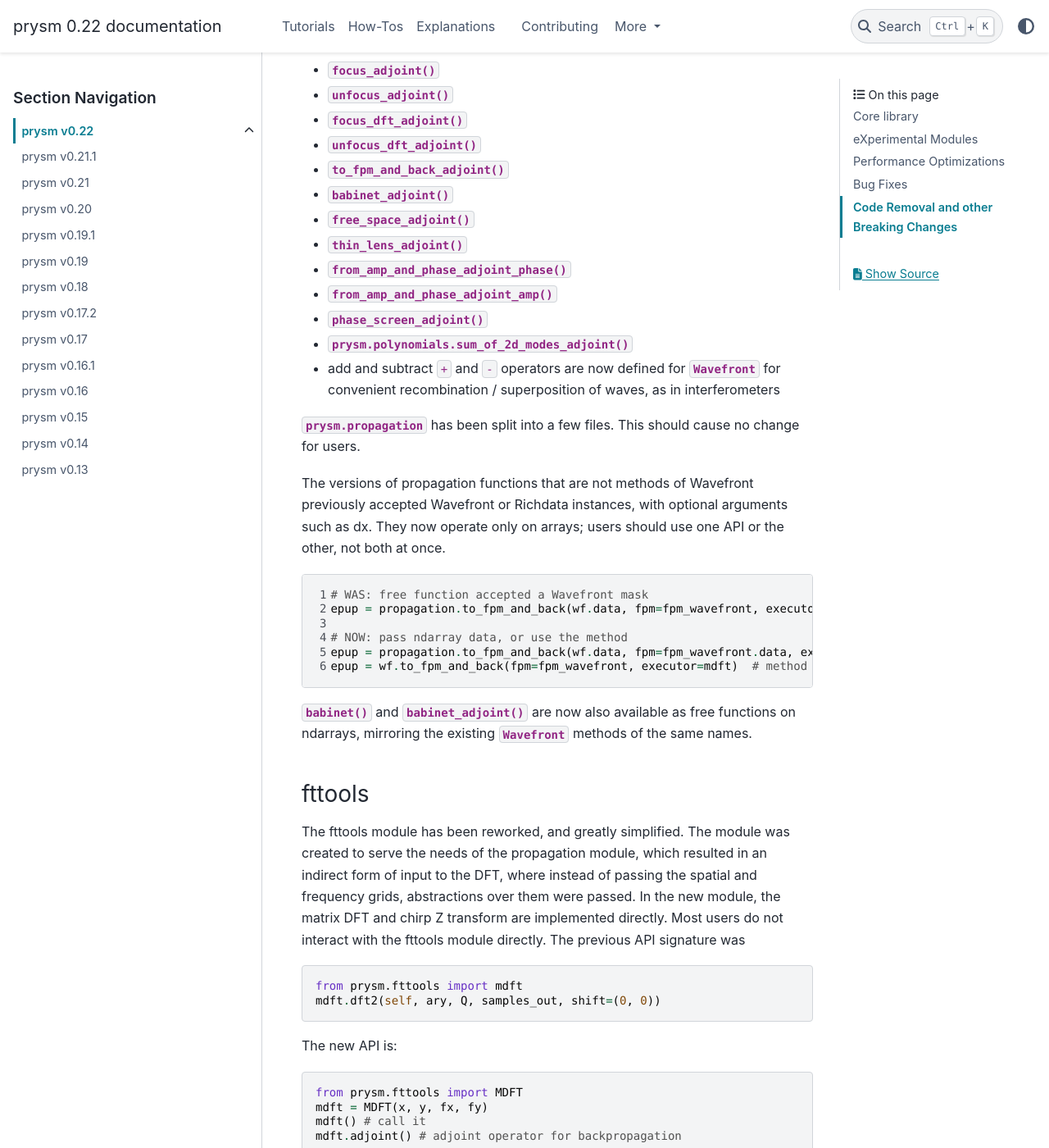
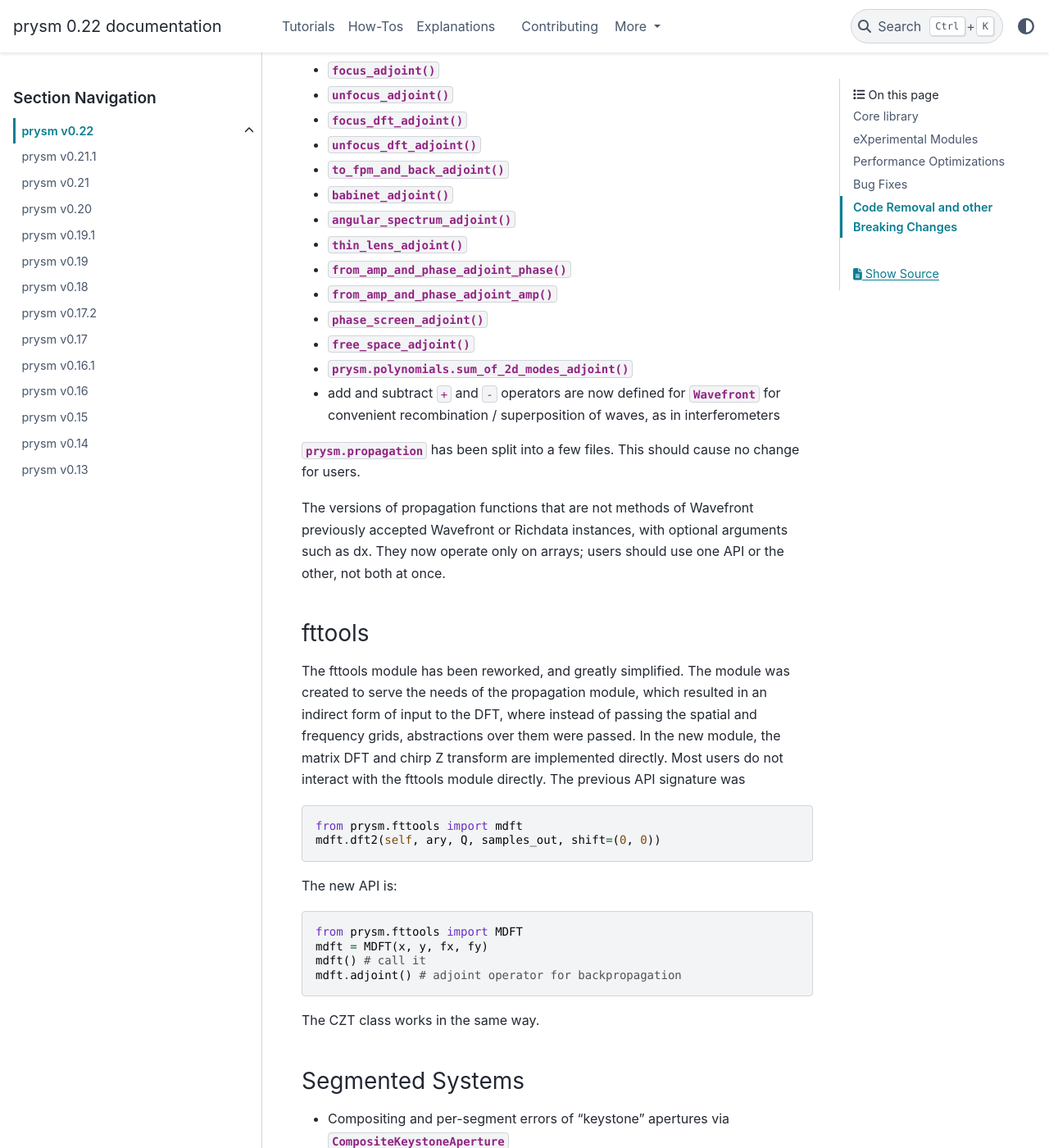
Before and after one commit to brandondube/prysm, a Sphinx documentation site: the page built from docs/source/releases/v0.22.rst, in a window 1280 px wide and 1400 px high, scrolled down 4075 px. Shown: the whole window at 82% size. Built offline with Sphinx 7.4.7 and the PyData theme 0.15.4, drawn with Linux system fonts in a browser that asks for light colours; pages that are not in the unit, such as notebooks, are missing from menus; some of the changed text lies outside the part shown.

Commit message:
continued polish on docs

```diff
--- a/docs/source/releases/v0.22.rst
+++ b/docs/source/releases/v0.22.rst
@@ -227,15 +227,17 @@ New features:
 
 * :func:`~prysm.propagation.babinet_adjoint`
 
-* :func:`~prysm.propagation.free_space_adjoint`
+* :func:`~prysm.propagation.angular_spectrum_adjoint`
 
-* :func:`~prysm.propagation.Wavefront.thin_lens_adjoint`
+* :meth:`~prysm.propagation.Wavefront.thin_lens_adjoint`
 
-* :func:`~prysm.propagation.Wavefront.from_amp_and_phase_adjoint_phase`
+* :meth:`~prysm.propagation.Wavefront.from_amp_and_phase_adjoint_phase`
 
-* :func:`~prysm.propagation.Wavefront.from_amp_and_phase_adjoint_amp`
+* :meth:`~prysm.propagation.Wavefront.from_amp_and_phase_adjoint_amp`
 
-* :func:`~prysm.propagation.Wavefront.phase_screen_adjoint`
+* :meth:`~prysm.propagation.Wavefront.phase_screen_adjoint`
+
+* :meth:`~prysm.propagation.Wavefront.free_space_adjoint`
 
 * :func:`prysm.polynomials.sum_of_2d_modes_adjoint`
 
@@ -250,22 +252,6 @@ The versions of propagation functions that are not methods of Wavefront
 previously accepted Wavefront or Richdata instances, with optional arguments
 such as dx.  They now operate only on arrays; users should use one API or the
 other, not both at once.
-
-.. code-block:: python
-  :linenos:
-
-  # WAS: free function accepted a Wavefront mask
-  epup = propagation.to_fpm_and_back(wf.data, fpm=fpm_wavefront, executor=mdft)
-
-  # NOW: pass ndarray data, or use the method
-  epup = propagation.to_fpm_and_back(wf.data, fpm=fpm_wavefront.data, executor=mdft)
-  epup = wf.to_fpm_and_back(fpm=fpm_wavefront, executor=mdft)  # method still unwraps
-
-:func:`~prysm.propagation.babinet` and
-:func:`~prysm.propagation.babinet_adjoint` are now also available as free
-functions on ndarrays, mirroring the existing
-:class:`~prysm.propagation.Wavefront` methods of the same names.
-
 
 fttools
 -------
```
Also changed, not shown: other parts of docs/source/releases/v0.22.rst (+4 -2 lines), docs/source/api/x/optym/index.rst (+13 -0 lines), 1 other file.
